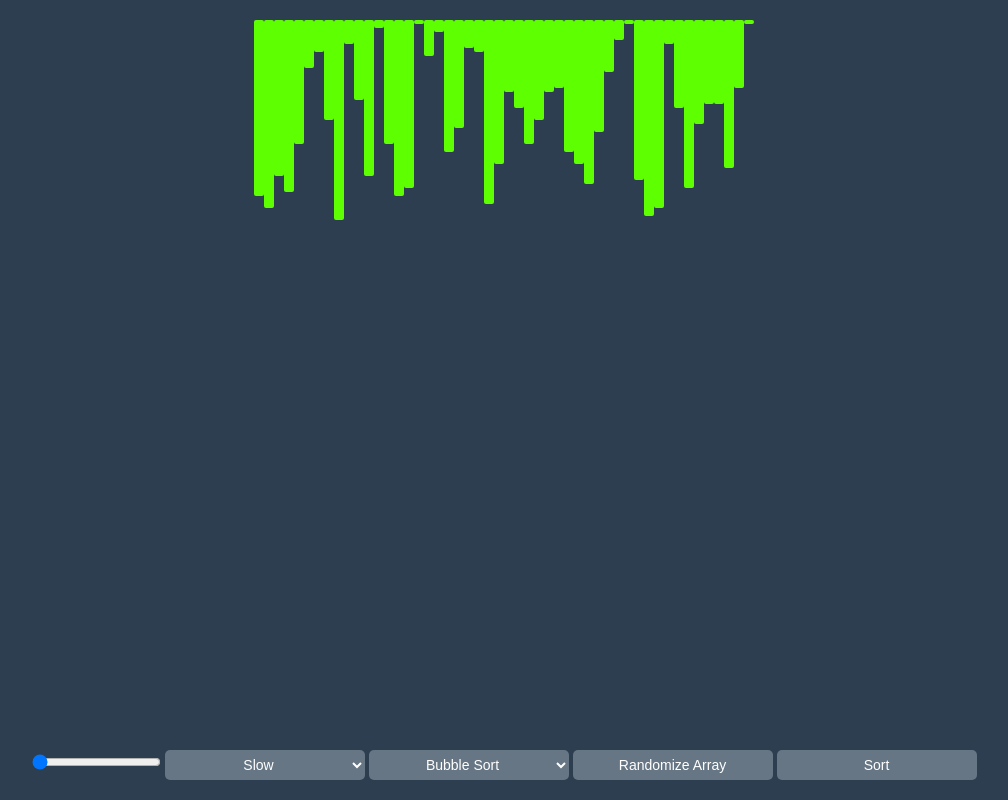
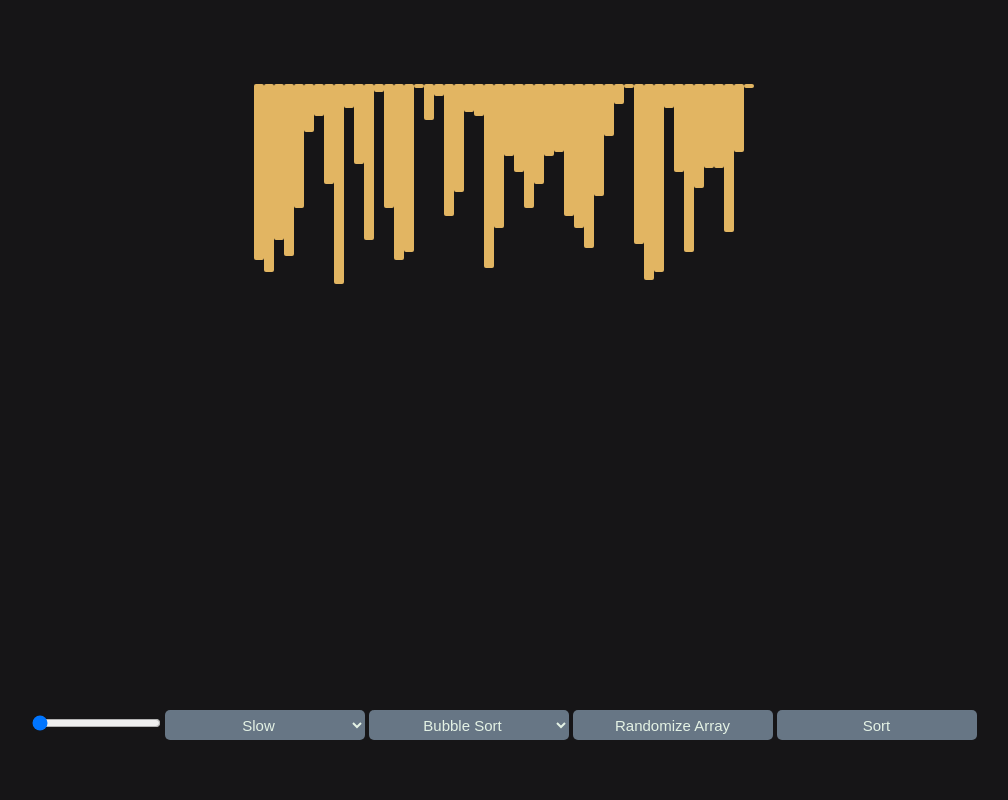
Before and after one commit to chirag1034/sorting_visualizer, a plain HTML site: page index.html in a window 1280 px wide. Shown: the whole page, without its empty margins (136-1144 px from the left). Drawn offline with Linux system fonts and the light colour scheme.

Commit message:
Update style.css

```diff
--- a/style.css
+++ b/style.css
@@ -5,7 +5,7 @@
 }
 
 
-.container{
+.container{                /* sabkoo centre main lakar aaya*/
     max-width: 100vw;
     height: 100vh;
     width: 95%;
@@ -16,21 +16,28 @@
     justify-content: space-between;
     padding: 20px 0px;
 }
+h1{
+    color: white;
+    font-family: 'Roboto Mono', monospace;
+}
 
 .bars_container{
     display: flex;
     flex-direction: row;
+    margin-top: 8vh;
+
+      /* bydefault Row hi rehta */
 }
 
 .bar{
     width: 10px;
-    background-color: rgb(94, 255, 0);
-    /* margin: 0 2px; */
+    background-color: rgb(226, 181, 98);
+
     border-radius: 2px;
 }
 
 body{
-    background-color: #2c3e50;
+    background-color:  #161517;
 }
 
 .buttons_container > button, select{
@@ -39,13 +46,16 @@ body{
     background-color: #677685;
     border: none;
     border-radius: 5px;
-    color: white;
-    font-size: 14px;
+    color: #e4f2e5;
+    font-size: 15px;
     cursor: pointer;
     text-align: center;
-    transition:  0.2s ease-in-out;
+
 }
-
+.buttons_container {
+    margin-top: auto;
+    margin-bottom: 5vh;
+}
 button:hover{
     background-color: #56697b;
 }
```
